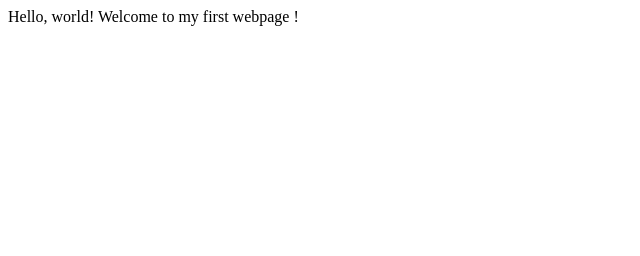
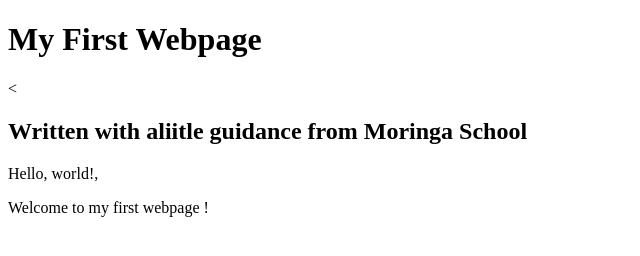
Before and after one commit to kemoik/my-first-webpage, a plain HTML site: page my-first-webpage.html in a window 1280 px wide. Shown: the whole page, without its empty margins (0-640 px from the left). Drawn offline with Linux system fonts and the light colour scheme.

Commit message:
add header block elements

```diff
--- a/my-first-webpage.html
+++ b/my-first-webpage.html
@@ -4,7 +4,10 @@
     <title>My first webpage!</title>
   </head>
   <body>
-      Hello, world!
-      Welcome to my first webpage !
+    <h1>My First Webpage</h1>
+    <<h2>Written with aliitle guidance from Moringa School</h2>
+
+      <p>Hello, world!,</p>
+      <p>Welcome to my first webpage !</p>
   </body>
 </html>
```
